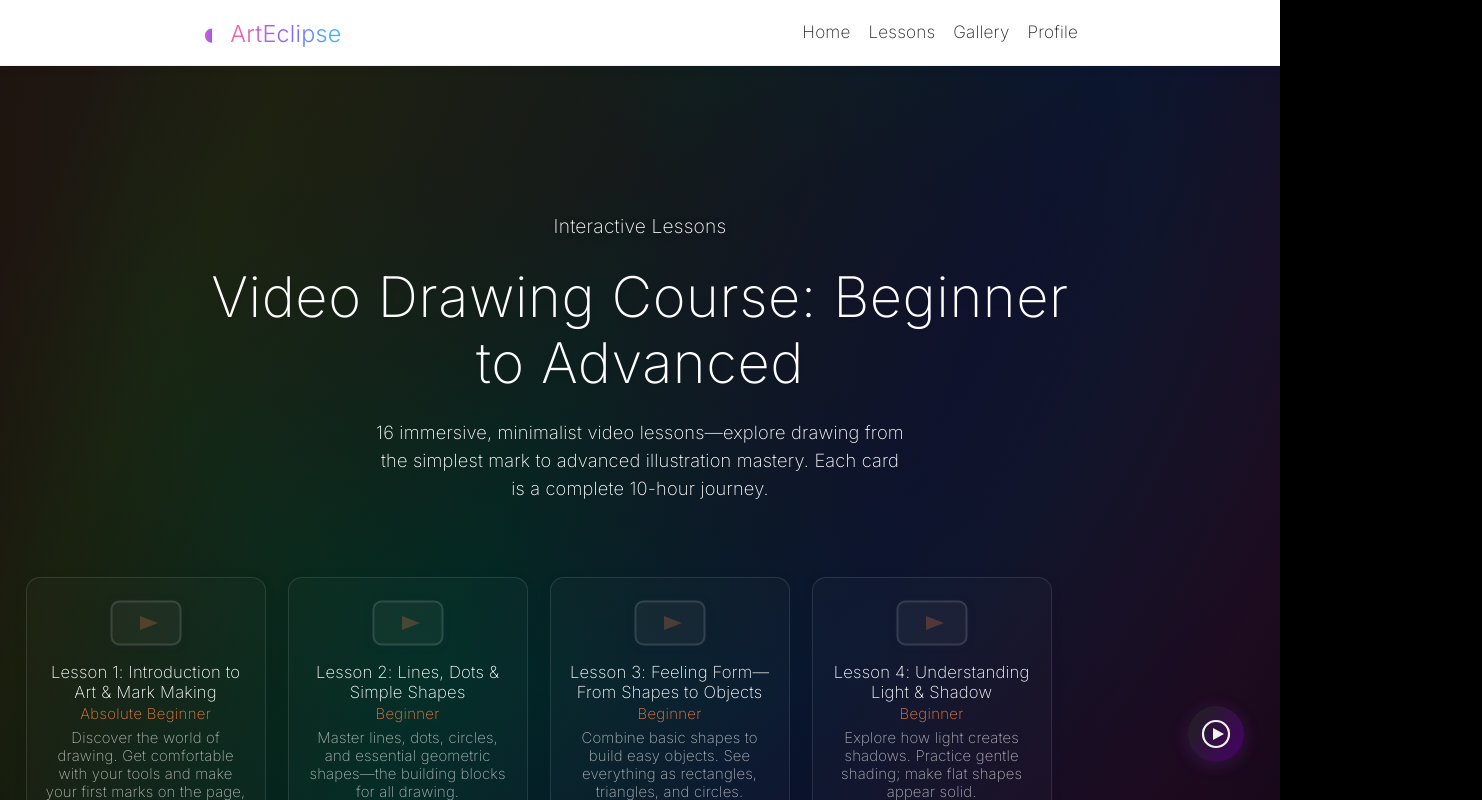
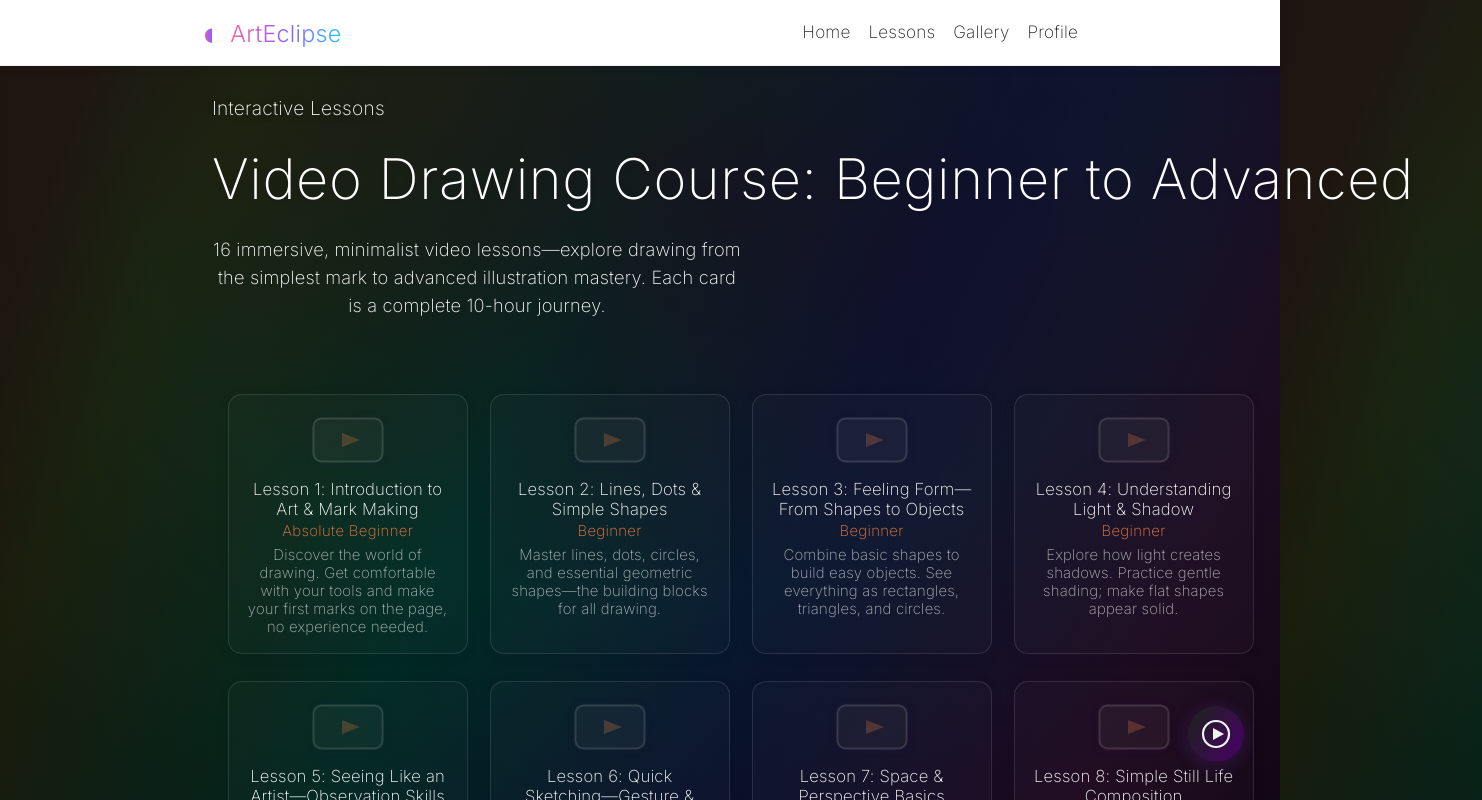
Before and after one commit to Workflow-Manager-admin/arteclipse-27298-9065a63c, a React (Create React App) app in the folder arteclipse/: page /lessons in a window 1280 px wide. Shown: the top 800 px of the page, 1482 px wide, since content can reach past the window. Built offline with nearby package versions, Linux system fonts and the light colour scheme; the HTML template or start-up script is replaced by a standard one.

Commit message:
Auto-commit: Changes as of 2025-05-29T12:25:44.968625+00:00

```diff
--- a/arteclipse/src/views/Lessons.js
+++ b/arteclipse/src/views/Lessons.js
@@ -125,17 +125,29 @@ function Lessons() {
   const lessonStrips = chunkArray(lessons, 4);
 
   return (
-    <div className="hero">
-      <div className="subtitle">Interactive Lessons</div>
-      <h1 className="title">Video Drawing Course: Beginner to Advanced</h1>
-      <div className="description" style={{ maxWidth: 530 }}>
+    <div className="hero" style={{ padding: 0, maxWidth: "none", width: "100vw", position: "relative", alignItems: "flex-start" }}>
+      <div className="subtitle" style={{ marginLeft: 10 }}>Interactive Lessons</div>
+      <h1 className="title" style={{ marginLeft: 10 }}>Video Drawing Course: Beginner to Advanced</h1>
+      <div className="description" style={{ maxWidth: 530, marginLeft: 10 }}>
         16 immersive, minimalist video lessons—explore drawing from the simplest mark to advanced illustration mastery. Each card is a complete 10-hour journey.
       </div>
-      {/* Strips each containing 4 horizontally aligned lesson cards */}
-      <section className="lessons-strips-container" aria-label="Drawing Video Lessons">
+      {/* Strips each containing 4 horizontally aligned lesson cards, expand container to full width */}
+      <section
+        className="lessons-strips-container"
+        aria-label="Drawing Video Lessons"
+        style={{
+          width: "100vw",
+          maxWidth: "100vw",
+          marginLeft: 0,
+          marginRight: 0,
+          paddingLeft: 0,
+          paddingRight: 0,
+          boxSizing: "border-box"
+        }}
+      >
         {lessonStrips.map((strip, idx) => (
           <div className="lessons-strip-row" key={`strip-${idx}`}>
-            {strip.map((lesson, j) => (
+            {strip.map((lesson) => (
               <div className="lesson-card" key={lesson.title}>
                 <VideoThumbnail />
                 <div className="lesson-card-title">{lesson.title}</div>
```
Also changed, not shown: 1 other file (tests, documents, lock files or other folders).
